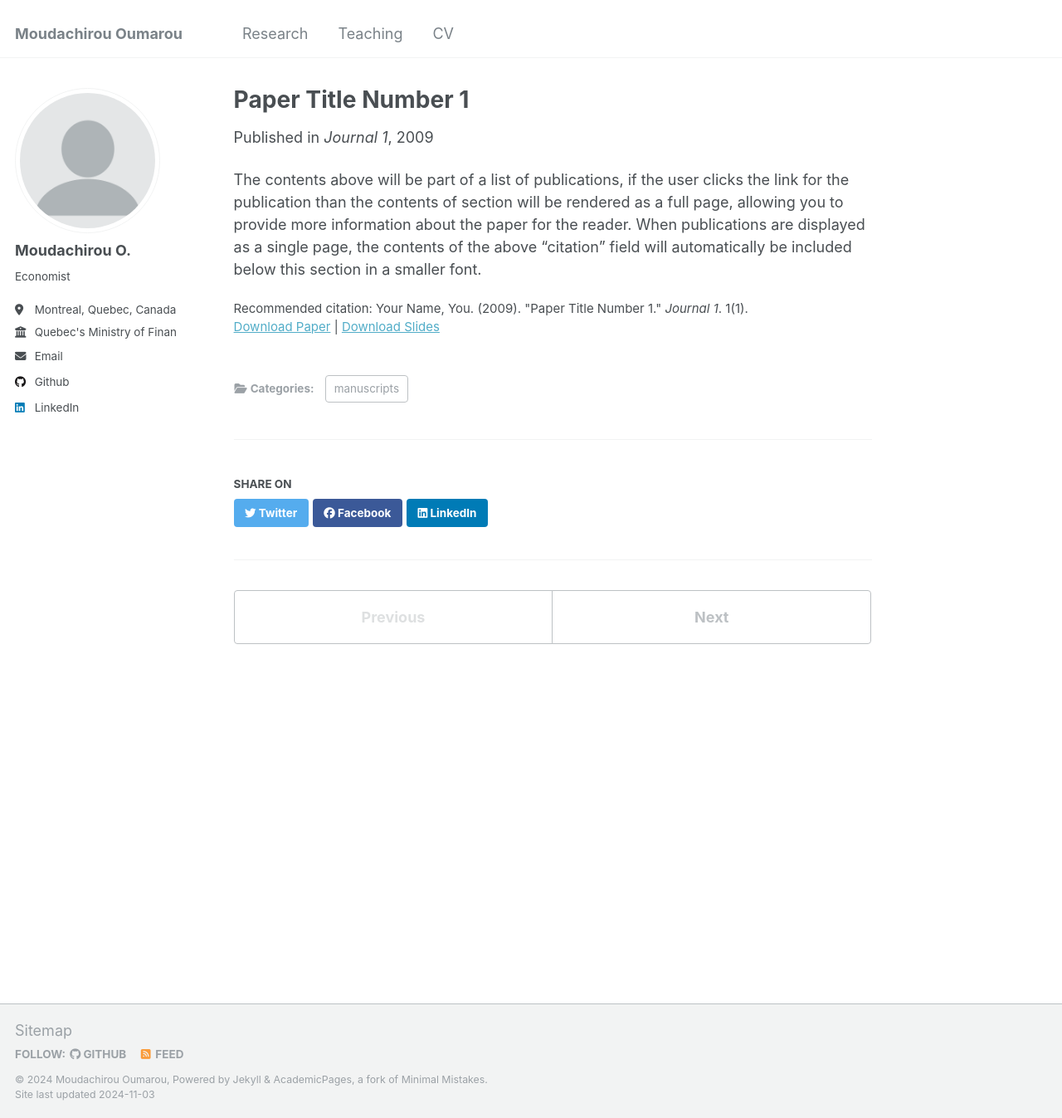
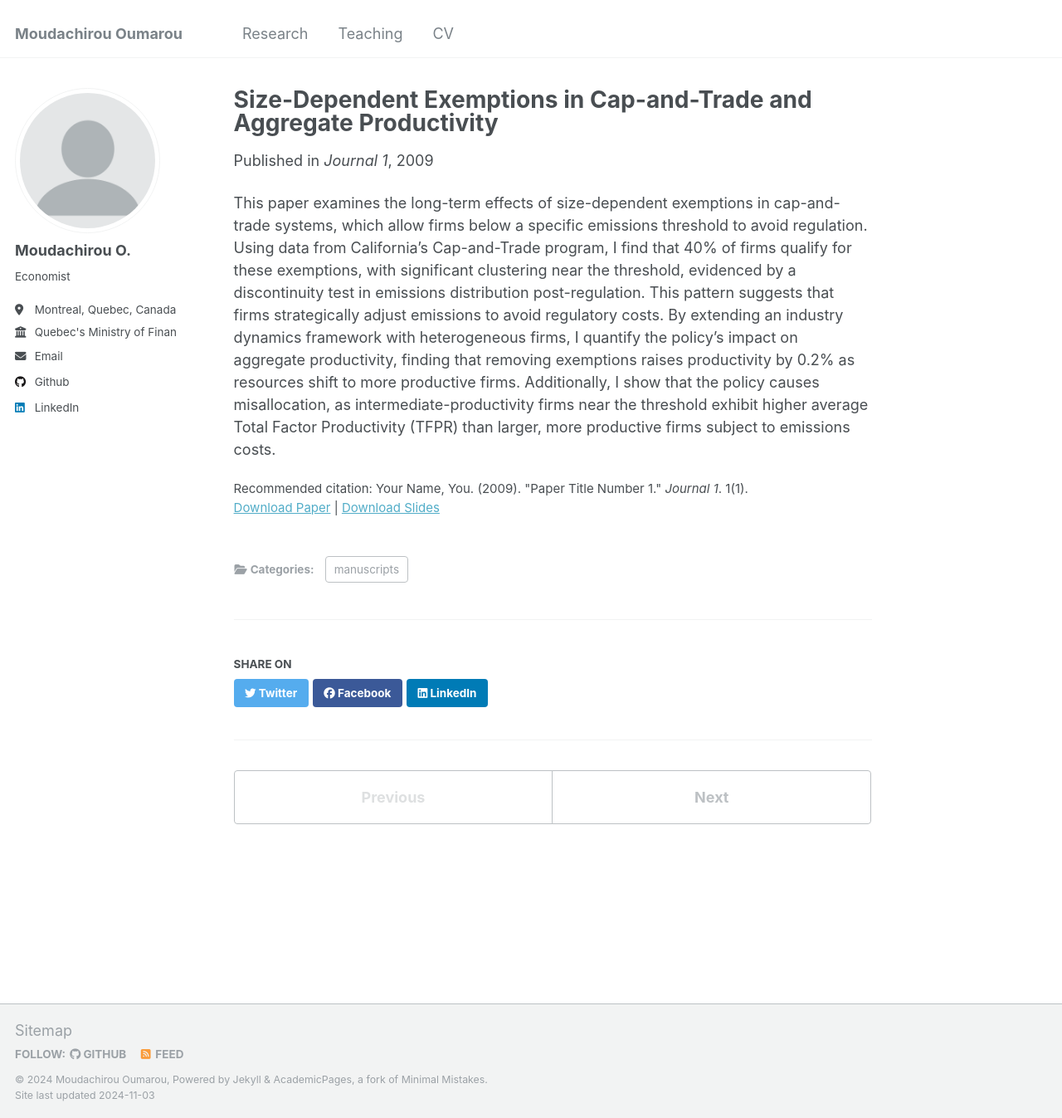
Before and after one commit to oumaroumoudachirou/oumaroumoudachirou.github.io, a Jekyll site: the page built from _publications/2009-10-01-paper-title-number-1.md, in a window 1280 px wide and 1347 px high. Shown: the whole window at 83% size. Built offline with Jekyll 4.4.1, drawn with Linux system fonts in a browser that asks for light colours.

Commit message:
Update 2009-10-01-paper-title-number-1.md

```diff
--- a/_publications/2009-10-01-paper-title-number-1.md
+++ b/_publications/2009-10-01-paper-title-number-1.md
@@ -1,5 +1,5 @@
 ---
-title: "Paper Title Number 1"
+title: "Size-Dependent Exemptions in Cap-and-Trade and Aggregate Productivity"
 collection: publications
 category: manuscripts
 permalink: /publication/2009-10-01-paper-title-number-1
@@ -11,4 +11,4 @@ paperurl: 'http://academicpages.github.io/files/paper1.pdf'
 citation: 'Your Name, You. (2009). &quot;Paper Title Number 1.&quot; <i>Journal 1</i>. 1(1).'
 ---
 
-The contents above will be part of a list of publications, if the user clicks the link for the publication than the contents of section will be rendered as a full page, allowing you to provide more information about the paper for the reader. When publications are displayed as a single page, the contents of the above "citation" field will automatically be included below this section in a smaller font.
+This paper examines the long-term effects of size-dependent exemptions in cap-and-trade systems, which allow firms below a specific emissions threshold to avoid regulation. Using data from California’s Cap-and-Trade program, I find that 40% of firms qualify for these exemptions, with significant clustering near the threshold, evidenced by a discontinuity test in emissions distribution post-regulation. This pattern suggests that firms strategically adjust emissions to avoid regulatory costs. By extending an industry dynamics framework with heterogeneous firms, I quantify the policy’s impact on aggregate productivity, finding that removing exemptions raises productivity by 0.2% as resources shift to more productive firms. Additionally, I show that the policy causes misallocation, as intermediate-productivity firms near the threshold exhibit higher average Total Factor Productivity (TFPR) than larger, more productive firms subject to emissions costs.
```
